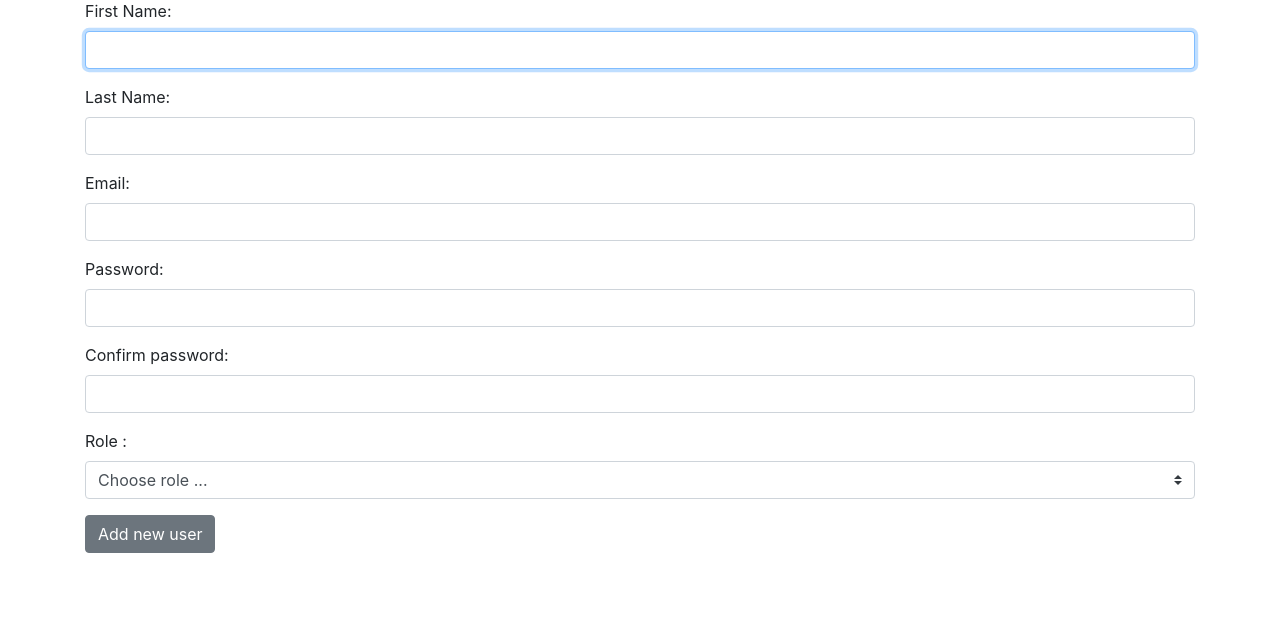
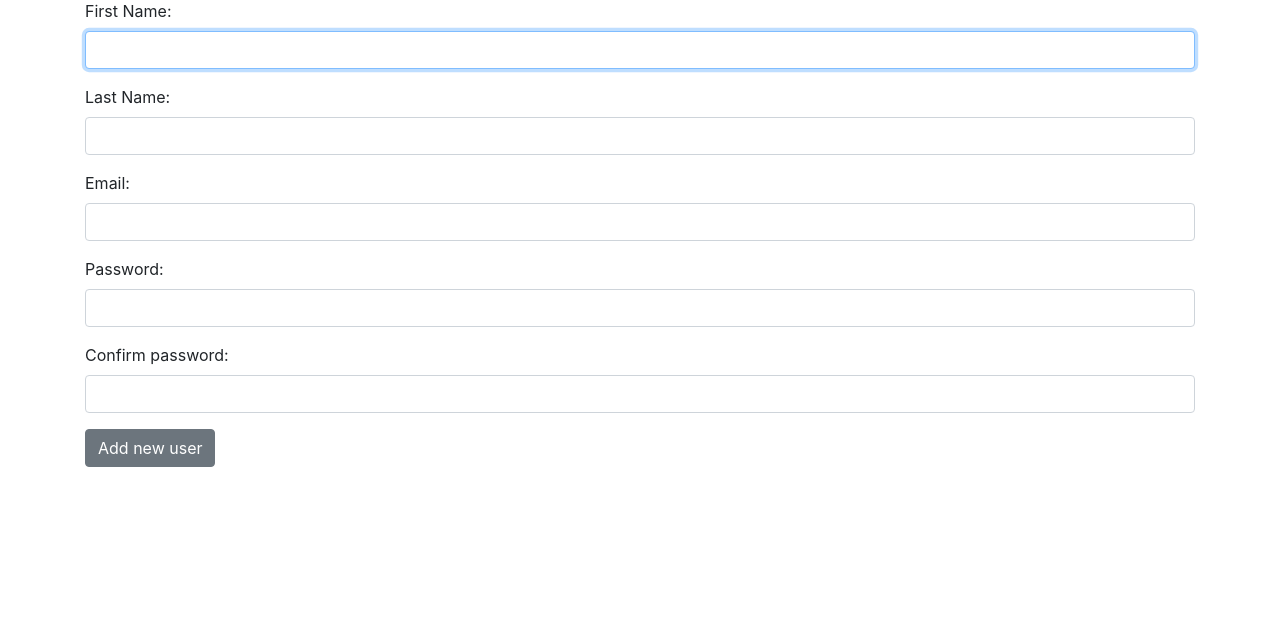
Before and after one commit to MeierLipman/recipe_application, a Flask app: page /register in a window 1280 px wide. Shown: the part 240-865 px from the top of the page. After the commit the page ends 707 px from the top, so only its background shows below. Run offline with Flask 2, Linux system fonts and the light colour scheme; some libraries are stand-ins or nearby versions.

Commit message:
Update register.html

```diff
--- a/templates/register.html
+++ b/templates/register.html
@@ -27,14 +27,6 @@
         <div  class="form-group"> <label for="confirm_password" > Confirm password: </label>
             <input type="text" id="confirm_password" name="confirm_password" class="form-control" required></div>
 
-            <div class="form-group">
-            <label for="role"  class="mr-sm-2" >Role :</label>
-            <select name="role" id="role" class="custom-select mr-sm-2" required>
-                <option value="" selected disabled hidden> Choose role ... </option>
-                {% for role in all_roles %}
-                <option value="{{ role['role_name'] }}">{{ role['role_name'] }}</option>
-                {% endfor %}
-            </select>
         </div>
         <div>
             <input type="submit" value="Add new user" class="btn btn-secondary"></div>
```
